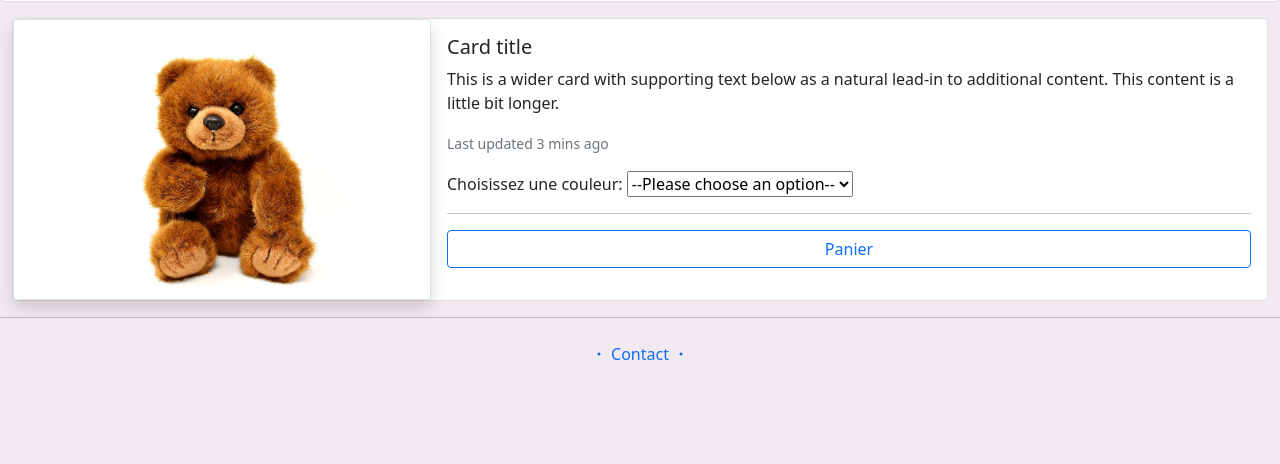
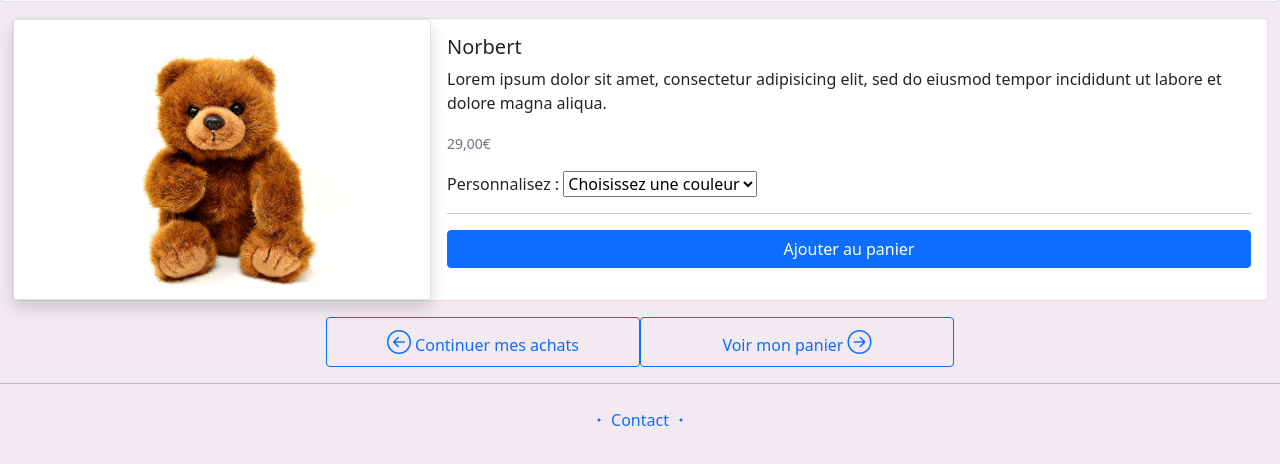
Before and after one commit to icimike/michaelcharveron_p5_17012021, a plain HTML site: page front-end/product.html in a window 1280 px wide. Shown: the part 244-708 px from the top of the page. Drawn offline with nearby package versions, Linux system fonts and the light colour scheme.

Commit message:
Another way

```diff
--- a/front-end/product.html
+++ b/front-end/product.html
@@ -85,40 +85,46 @@
             </div>
             <div class="col-md-8">
               <div class="card-body">
-                <h5 class="card-title">Card title</h5>
+                <h5 class="card-title">Norbert</h5>
                 <p class="card-text">
-                  This is a wider card with supporting text below as a natural
-                  lead-in to additional content. This content is a little bit
-                  longer.
+                  Lorem ipsum dolor sit amet, consectetur adipisicing elit, sed
+                  do eiusmod tempor incididunt ut labore et dolore magna aliqua.
                 </p>
                 <p class="card-text">
-                  <small class="text-muted">Last updated 3 mins ago</small>
+                  <small class="text-muted">29,00€</small>
                 </p>
 
-                <label for="color-select">Choisissez une couleur:</label>
+                <label for="selectColor">Personnalisez :</label>
+                <select id="selectColor">
+                  <option>Choisissez une couleur</option>
+                </select>
 
-                <select name="pets" id="color-select">
-                  <option value="">--Please choose an option--</option>
-                  <option value="dog">Dog</option>
-                  <option value="cat">Cat</option>
-                  <option value="hamster">Hamster</option>
-                  <option value="parrot">Parrot</option>
-                  <option value="spider">Spider</option>
-                  <option value="goldfish">Goldfish</option>
-                </select>
                 <hr />
 
                 <div class="d-grid gap-2">
-                  <a
-                    class="btn btn-outline-primary"
-                    href="/front-end/panier.html"
-                    role="button"
-                    >Panier</a
-                  >
+                  <button type="button" class="btn btn-primary">
+                    Ajouter au panier
+                  </button>
                 </div>
               </div>
             </div>
           </div>
+        </div>
+        <div class="d-flex justify-content-center">
+          <a
+            class="btn btn-outline-primary w-25"
+            href="/front-end/index.html"
+            role="button"
+            ><i class="bi bi-arrow-left-circle" style="font-size: 1.5rem"></i>
+            Continuer mes achats</a
+          >
+          <a
+            class="btn btn-outline-primary w-25"
+            href="/front-end/panier.html"
+            role="button"
+            >Voir mon panier
+            <i class="bi bi-arrow-right-circle" style="font-size: 1.5rem"></i
+          ></a>
         </div>
       </div>
     </main>
@@ -136,7 +142,7 @@
     </footer>
 
     <!-- Custom JavaScript -->
-    <script defer src="/front-end/script/script.js"></script>
+    <script defer src="/front-end/script/productScript.js"></script>
     <!-- Bootstrap Bundle with Popper -->
     <script
       src="https://cdn.jsdelivr.net/npm/bootstrap@5.0.0-beta1/dist/js/bootstrap.bundle.min.js"
--- a/front-end/products.json
+++ b/front-end/products.json
@@ -33,4 +33,4 @@
     "price" : 5500,
     "description" : "Lorem ipsum dolor sit amet, consectetur adipisicing elit, sed do eiusmod tempor incididunt ut labore et dolore magna aliqua.",
     "imageUrl" : "http://localhost:3000/images/teddy_5.jpg"
-  }];
+  }]
--- /dev/null
+++ b/front-end/script/productScript.js
@@ -0,0 +1,18 @@
+// inserer un ARRAY dans liste déroulante :
+let selectColor = document.getElementById("selectColor");
+let colors = ["Tan", "Chocolate", "Black", "White"];
+
+// Populate list with options:
+for(let i = 0; i < colors.length; i++) {
+    let opt = colors[i];
+    selectColor.innerHTML += "<option value=\"" + opt + "\">" + opt + "</option>";
+}
+
+
+// TO DO LIST PRODUCT :
+
+// Afficher le TEDDY correspondant à la selection de la page index.html
+// Affichage du TEDDY avec l'img, le nom, la description, le prix et une liste déroulante pour choisir une couleur en fonction du TEDDY.
+// Au clic du bouton AJOUTER AU PANIER : message comme quoi le produit est bien ajouté et si pas de couleur sélectionné : un message d'avertissement
+// La possibilité de revenir sur la page index.html tout en gardant le panier remplis (si teddy sélectionné) > utilisation du local storage ?
+// La possibilité de rajouter des teddys au panier si les conditions sont remplis
```
Also changed, not shown: front-end/confirmation.html (+6 -4 lines), front-end/index.html (+3 -1 lines), front-end/panier.html (+2 -2 lines), front-end/script/confScript.js (+6 -9 lines), front-end/script/formScript.js (deleted, +0 -13 lines), front-end/script/indexScript.js (+11 -54 lines), front-end/script/panierScript.js (added, +31 -0 lines), front-end/script/script.js (deleted).
